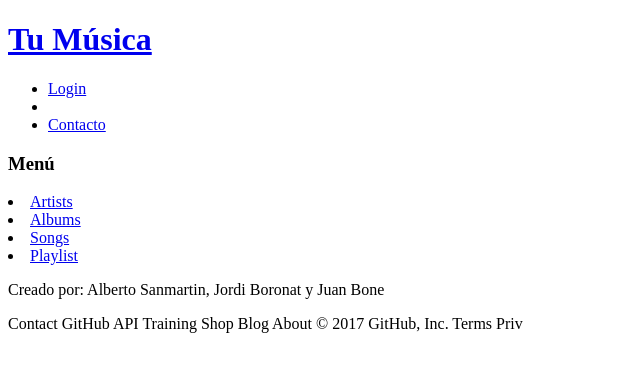
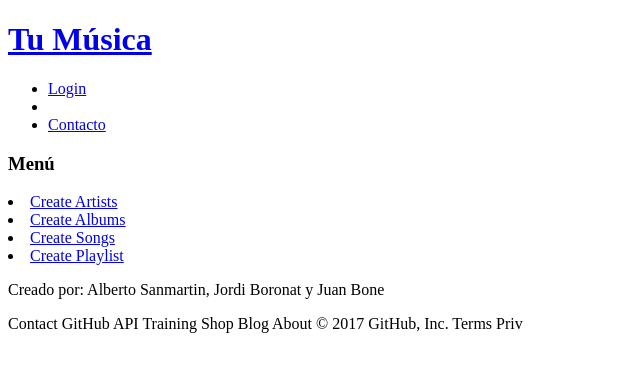
Before and after one commit to jboro333/django_practice, a Django app: page / in a window 1280 px wide. Shown: the top 372 px of the page, without its empty margins (0-640 px from the left). Run offline with Django 3.2, Linux system fonts and the light colour scheme; some libraries are stand-ins or nearby versions.

Commit message:
workingg

```diff
--- a/django_practice/django_practice/urls.py
+++ b/django_practice/django_practice/urls.py
@@ -43,13 +43,21 @@ urlpatterns = [
     # url(r'^album', views.album, name="album"),
     # url(r'^playlist', views.playlist, name="playlist"),
     # url(r'^accounts/logout/$', 'django.contrib.auth.views.logout'),
-    url(r'^artist/$', ArtistCreate.as_view(), name='artist'),
-    url(r'^song', views.SongCreate, name="song"),
-    url(r'^album/$', AlbumCreate.as_view(), name="album"),
-    url(r'^playlist', PlaylistCreate.as_view(), name="playlist"),
+    # List all artists: /Aplicacio/teams/
+    url(r'^artist/create/$', ArtistCreate.as_view(), name='artist'),
+    url(r'^song/create', SongCreate.as_view(), name="song"),
+    url(r'^album/create$', AlbumCreate.as_view(), name="album"),
+    url(r'^playlist/create', PlaylistCreate.as_view(), name="playlist"),
     # url(r'^accounts/logout/$', 'django.contrib.auth.views.logout'),
     # url(r'^login', views.login, name="login"),
     # url(r'^accounts/', include('registration.backends.default.urls'))
+
+    url(r'^artists/$',
+        ListView.as_view(
+            queryset=Artist.objects.all,
+            context_object_name='artist_list',
+            template_name='music/artist_list.html'),
+        name='team_list'),
 ]
 
 urlpatterns += [
--- a/django_practice/idjango_practice/forms.py
+++ b/django_practice/idjango_practice/forms.py
@@ -36,7 +36,7 @@ class AlbumForm(ModelForm):
 class SongForm(ModelForm):
     class Meta:
         model = Song
-        fields = ['name_song', 'artist', 'album']
+        fields = ['name_song', 'album']
 
 
 class ArtistForm(ModelForm):
--- a/django_practice/idjango_practice/templates/home.html
+++ b/django_practice/idjango_practice/templates/home.html
@@ -32,10 +32,10 @@
         <nav>
           <h3>Menú</h3
             <ul>
-              <li><a href="/artist">Artists</a></li>
-              <li><a href="/album">Albums</a></li>
-              <li><a href="/song">Songs</a></li>
-              <li><a href="/playlist">Playlist</a></li>
+              <li><a href="/artist/create">Create Artists</a></li>
+              <li><a href="/album/create">Create Albums</a></li>
+              <li><a href="/song/create">Create Songs</a></li>
+              <li><a href="/playlist/create">Create Playlist</a></li>
             </ul>
         </nav>
       </header>
--- a/django_practice/idjango_practice/urls.py
+++ b/django_practice/idjango_practice/urls.py
@@ -12,6 +12,8 @@ from accounts.views import (login_view, register_view, logout_view)
 urlpatterns = [
     url(r'^$', views.home, name="home"),
     url(r'^login/$', views.Login),
+    url(r'^idjango_practice/', include('idjango_practice.urls',
+        namespace='Music')),
     # url(r'^register', Register.as_view(), name='register'),
     # url(r'^accounts/', include('registration.backends.default.urls'))
 ]
```
Also changed, not shown: django_practice/idjango_practice/models.py (+5 -4 lines), 1 other file.
